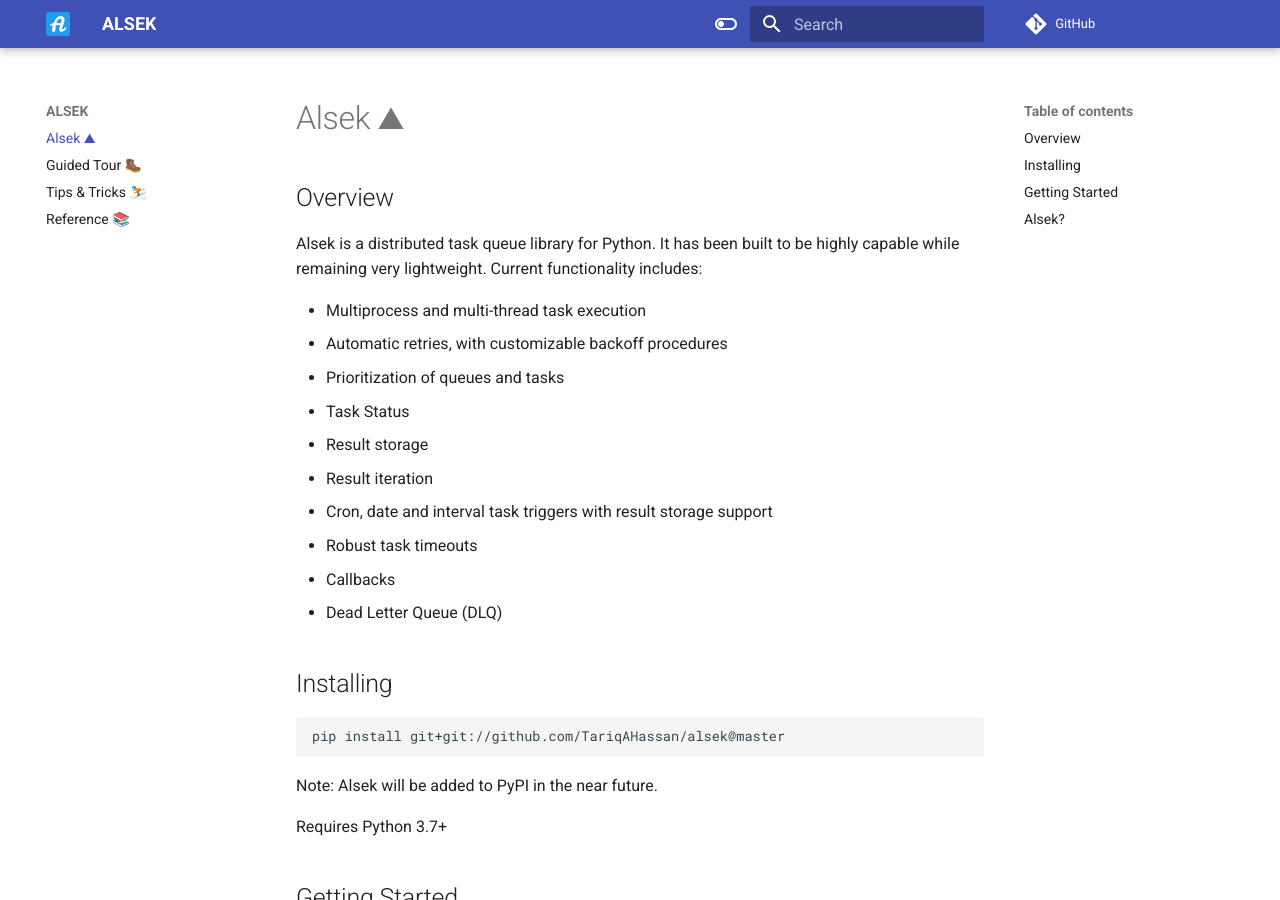
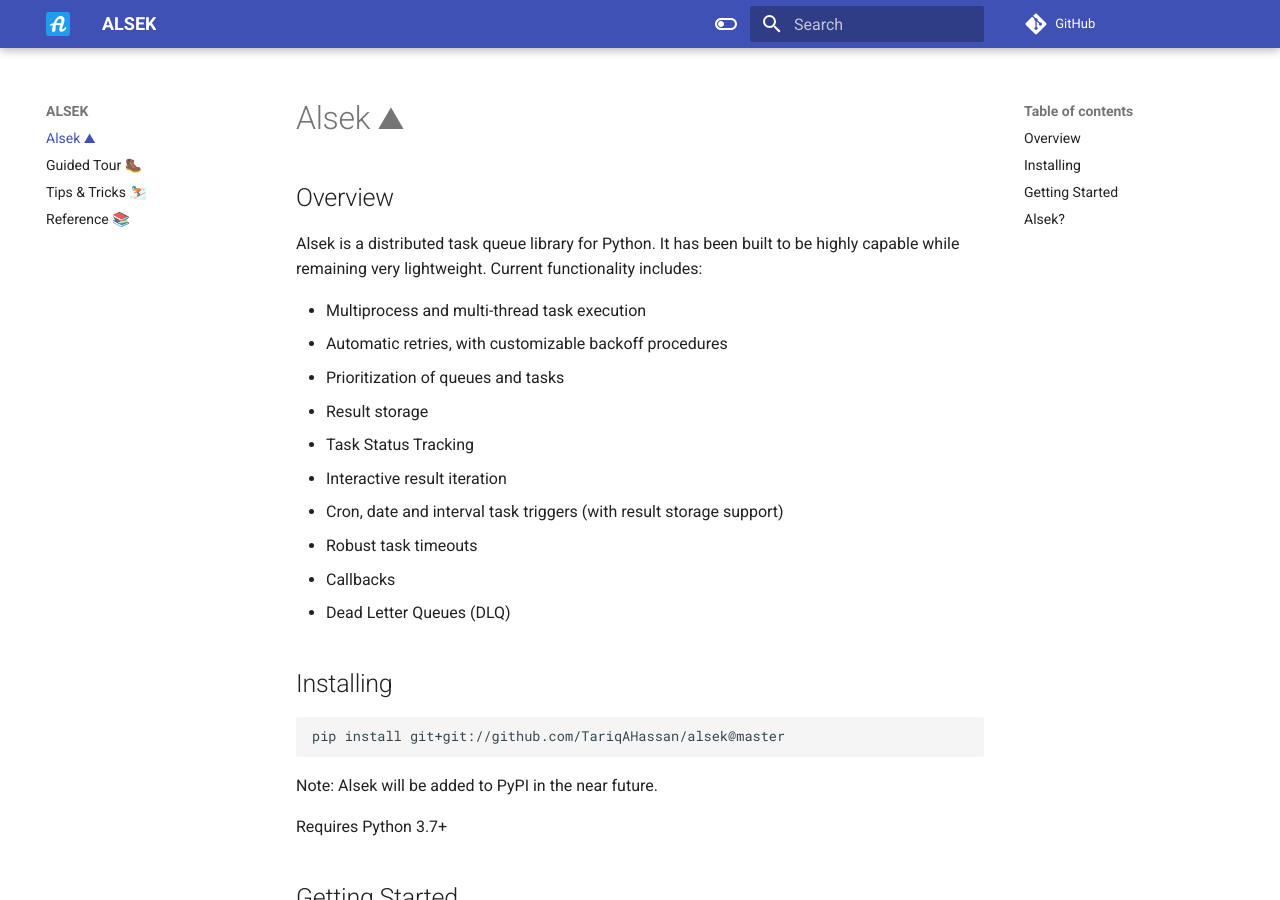
Before and after one commit to TariqAHassan/alsek, an MkDocs documentation site: the page built from docs/index.md, in a window 1280 px wide and 900 px high. Built offline with MkDocs 1.6.1 and Material for MkDocs 9.7.7, drawn with Linux system fonts in a browser that asks for light colours; comment, search, counter and statistics services are not loaded.

Commit message:
Reword functionality summary

```diff
--- a/docs/index.md
+++ b/docs/index.md
@@ -8,13 +8,13 @@
   * Multiprocess and multi-thread task execution
   * Automatic retries, with customizable backoff procedures
   * Prioritization of queues and tasks
-  * Task Status
   * Result storage
-  * Result iteration
-  * Cron, date and interval task triggers with result storage support
+  * Task Status Tracking
+  * Interactive result iteration
+  * Cron, date and interval task triggers (with result storage support)
   * Robust task timeouts
   * Callbacks
-  * Dead Letter Queue (DLQ)
+  * Dead Letter Queues (DLQ)
 
 ## Installing
 
```
Also changed, not shown: README.md (+4 -4 lines).
